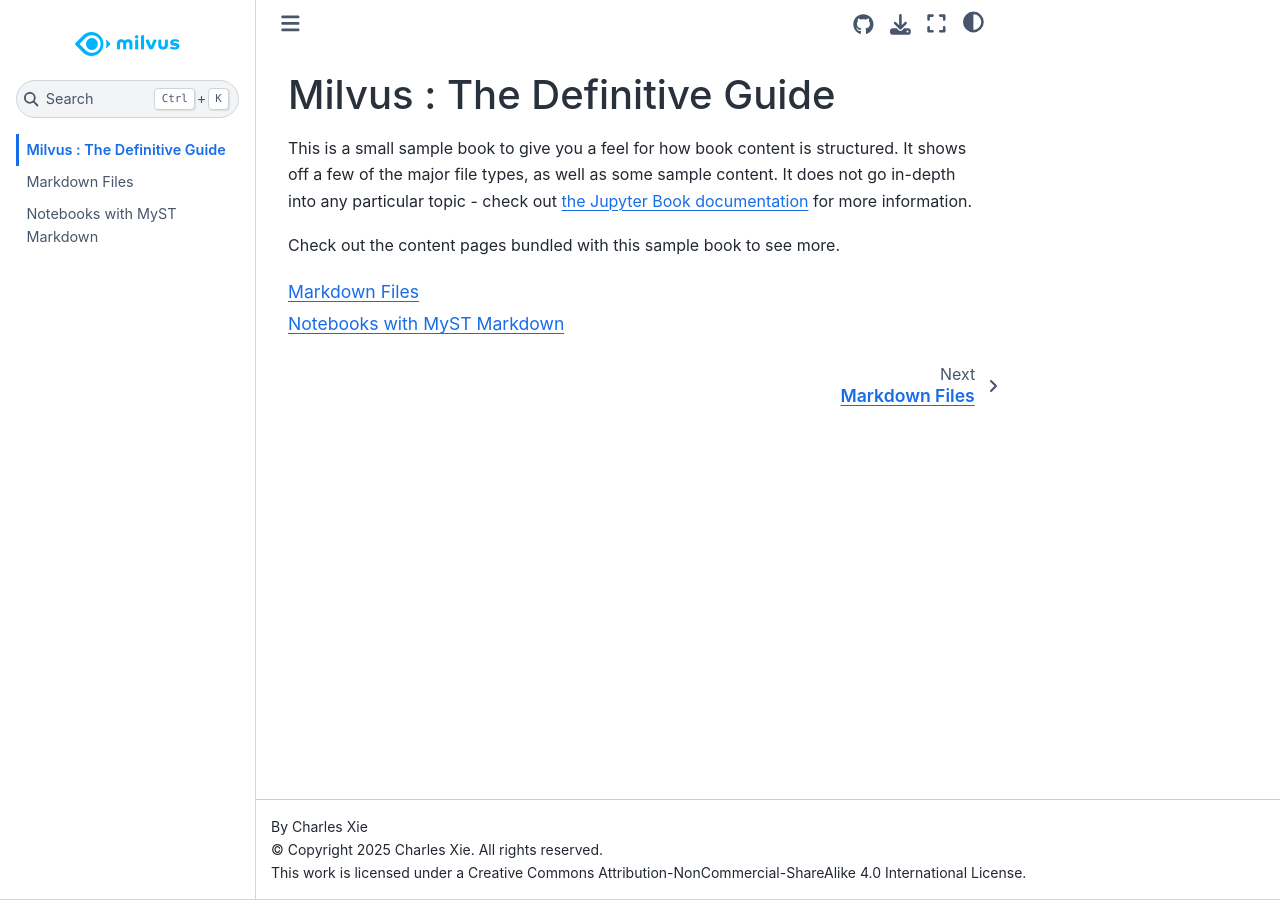
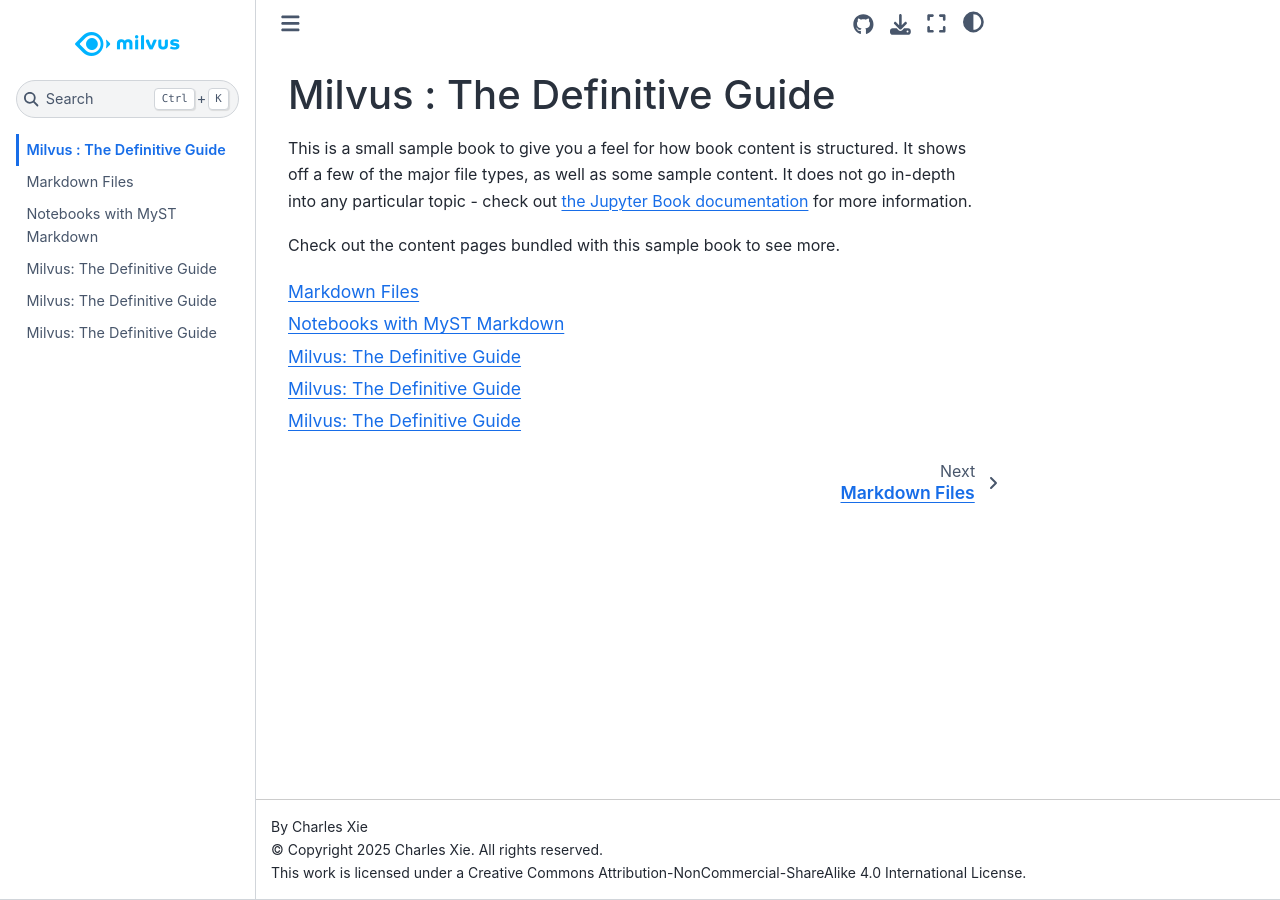
Before and after one commit to cxie/Milvus-The-Definitive-Guide, a Jupyter Book: the page built from index.md, in a window 1280 px wide. Built offline with Jupyter Book 1.0.4 settings and Sphinx 7.4.7 and the Sphinx Book theme 1.1.4, drawn with Linux system fonts in a browser that asks for light colours; pages that are not in the unit, such as notebooks, are missing from menus; part of the change alters nothing that is shown.

Commit message:
add table of contents generated

```diff
--- a/_toc.yml
+++ b/_toc.yml
@@ -7,3 +7,6 @@ chapters:
 - file: contents/markdown
 - file: contents/notebooks
 - file: contents/markdown-notebooks
+- file: contents/o
+- file: contents/g
+- file: contents/a
--- /dev/null
+++ b/contents/a.md
@@ -0,0 +1,207 @@
+# Milvus: The Definitive Guide
+
+Based on my analysis of O'Reilly's definitive guides and the Milvus documentation, here's a comprehensive table of contents for "Milvus: The Definitive Guide":
+
+## Table of Contents
+
+### Foreword
+### Preface
+
+## Part I. Introduction to Vector Databases and Milvus
+
+**1. Meet Milvus**
+- What is a Vector Database?
+- How We Got Here: A Brief History
+- The Evolution of Data Systems
+- Where Traditional Databases Fall Short for AI
+- Enter Milvus
+- Why Milvus?
+- Origin Story and Open Source Journey
+- Getting Started with Milvus
+
+**2. Understanding Vector Search**
+- Vector Embeddings: The Basics
+- Similarity Metrics and Distance Functions
+- The Challenge of High-Dimensional Search
+- Approximate Nearest Neighbor (ANN) Algorithms
+- Vector Indexing Fundamentals
+- From Machine Learning to Vector Search
+
+## Part II. Fundamentals of Milvus
+
+**3. The Architecture of Milvus**
+- Standalone vs Cluster Mode
+- Core Components
+- Data Model
+- Storage Engine
+- Query Processing Engine
+- Coordination Service
+- System Topology
+
+**4. Data Organization in Milvus**
+- Collections and Schemas
+- Fields: Vector and Scalar
+- Partitions
+- Segments
+- Data Types
+- Primary Keys and Vector IDs
+
+**5. Vector Indexes**
+- Index Types Overview
+- FLAT
+- IVF_FLAT
+- IVF_SQ8
+- IVF_PQ
+- HNSW
+- ANNOY
+- RNSG
+- Choosing the Right Index
+- Performance vs Accuracy Tradeoffs
+
+**6. Query Processing**
+- Vector Search Basics
+- Query Expressions
+- Scalar Filtering
+- Hybrid Search
+- Search Parameters
+- Consistency Levels and Guarantees
+
+## Part III. Using Milvus
+
+**7. Installing and Configuring Milvus**
+- System Requirements
+- Installation Methods
+- Docker Deployment
+- Kubernetes Deployment
+- Configuration Parameters
+- Cluster Setup
+
+**8. Getting Started with PyMilvus**
+- Setting Up Python Environment
+- Connecting to a Milvus Instance
+- Creating Collections
+- Inserting Data
+- Basic Searches
+- Managing Your Data
+
+**9. Advanced Querying**
+- Vector Search with Parameters
+- Hybrid (Vector + Scalar) Search
+- Boolean Expressions
+- Range Searches
+- Top-K Results
+- Search with Output Fields
+
+**10. Working with Other Client SDKs**
+- Node.js SDK
+- Go SDK
+- Java SDK
+- RESTful API
+- gRPC API
+
+## Part IV. Advanced Features
+
+**11. Multi-Vector Search**
+- Multiple Vector Fields
+- Fusion Search Methods
+- Handling Multimodal Data
+- Use Cases and Examples
+
+**12. Time Travel and Data Versioning**
+- Understanding Time Travel in Milvus
+- Querying Historical Data
+- Time-based Recovery
+- Implementation Considerations
+
+**13. Dynamic Schema**
+- Adding Fields to Existing Collections
+- Evolving Your Data Model
+- Best Practices for Schema Evolution
+
+**14. Using Milvus with Machine Learning Pipelines**
+- Integrating with Model Training
+- Feature Extraction and Embeddings
+- Real-time Inference
+- MLOps Considerations
+
+**15. Streaming and Real-time Data**
+- Pub/Sub Architecture
+- Real-time Analytics
+- Event-driven Applications
+- Integration with Kafka and Other Message Queues
+
+## Part V. Administration and Operations
+
+**16. Monitoring and Performance Tuning**
+- Key Metrics to Monitor
+- Prometheus and Grafana Setup
+- Performance Optimization
+- Resource Planning
+- Capacity Planning
+
+**17. Scaling Milvus**
+- Horizontal and Vertical Scaling
+- Cluster Expansion
+- Load Balancing
+- Handling Large Datasets
+- Scaling for Read vs Write Workloads
+
+**18. Backup and Recovery**
+- Backup Strategies
+- Data Export and Import
+- Point-in-time Recovery
+- Disaster Recovery Planning
+
+**19. Security and Access Control**
+- Authentication and Authorization
+- Role-Based Access Control
+- Data Encryption
+- Network Security
+- Audit Logging
+
+**20. Deploying Milvus in Production**
+- Production Checklists
+- High Availability Setup
+- Cloud Deployment Considerations
+- On-premises Best Practices
+- Kubernetes Orchestration
+
+## Part VI. Real-world Applications and Best Practices
+
+**21. Building a Recommendation System with Milvus**
+- Architecture Design
+- Data Modeling
+- Performance Considerations
+- End-to-end Implementation
+
+**22. Image and Video Search Applications**
+- Feature Extraction from Visual Data
+- Index Selection for Visual Search
+- Multimodal Search Implementation
+- Case Study: Building an Image Search Engine
+
+**23. Natural Language Processing Applications**
+- Text Embeddings and Semantic Search
+- Question-Answering Systems
+- Document Similarity
+- Hybrid Keyword and Semantic Search
+
+**24. Milvus in Enterprise AI**
+- Integration with Enterprise Systems
+- Scaling to Enterprise Data Volumes
+- Governance and Compliance
+- ROI Considerations
+
+**25. Future Directions**
+- Upcoming Features
+- Research Trends in Vector Databases
+- The Evolving AI Infrastructure Landscape
+- Contributing to Milvus
+
+### Appendix A: Milvus Command-line Tools
+### Appendix B: Configuration Parameters Reference
+### Appendix C: Benchmark Methodology and Results
+### Appendix D: Troubleshooting Common Issues
+### Index
+
+This table of contents follows the pattern of O'Reilly's definitive guides while being tailored specifically to Milvus's unique features and use cases as a vector database for AI applications.
--- /dev/null
+++ b/contents/g.md
@@ -0,0 +1,29 @@
+好的，这是本书的目录结构：
+
+# Milvus: The Definitive Guide
+
+## Part I: Understanding Milvus
+
+### Chapter 1: Introduction to Milvus
+### Chapter 2: Core Concepts and Architecture of Milvus
+### Chapter 3: Getting Started with Milvus
+### Chapter 4: Basic Operations with Milvus
+### Chapter 5: Data Ingestion and Management in Milvus
+### Chapter 6: Mastering Vector Search and Querying
+### Chapter 7: Leveraging Milvus Indexing for Optimal Performance
+### Chapter 8: Advanced Milvus Features and Use Cases
+
+## Part III: Deploying and Managing Milvus
+
+### Chapter 9: Deploying Milvus in Various Environments
+### Chapter 10: Configuring and Tuning Milvus for Production
+### Chapter 11: Monitoring and Maintaining Milvus Clusters
+### Chapter 12: Integrating Milvus with the AI Ecosystem
+
+## Part IV: The Future of Milvus
+
+### Chapter 13: Milvus Roadmap and Community
+### Appendix A: Configuration Reference
+### Appendix B: API Reference (Key Operations)
+### Index
+## Conclusions
--- /dev/null
+++ b/contents/o.md
@@ -0,0 +1,125 @@
+# Milvus: The Definitive Guide
+
+## Part I: Introduction and Fundamentals
+
+### Chapter 1: Introduction to Vector Databases and Milvus
+- The Rise of Vector Databases in AI Applications
+- Key Concepts of Similarity Search and Vector Embeddings
+- What is Milvus?
+- When to Use Milvus
+
+### Chapter 2: Getting Started with Milvus
+- System Requirements and Installation Options
+- Setting Up a Milvus Instance
+- Verifying the Installation
+- Quick Start: Indexing and Searching a Sample Dataset
+
+### Chapter 3: Milvus Core Concepts and Data Model
+- Collections, Partitions, and Schemas
+- Vector Data Types and Distance Metrics
+- Scalar Fields for Metadata Filtering
+- Index Types and Search Parameters Overview
+
+## Part II: Using Milvus for Vector Data Management
+
+### Chapter 4: Data Ingestion and Management
+- Preparing Data and Generating Embeddings
+- Inserting and Upserting Vectors
+- Managing Partitions and Segments
+- Deleting Data and Consistency Considerations
+
+### Chapter 5: Creating and Managing Indexes
+- Indexing Concepts and Trade-offs
+- Choosing Index Types (IVF, HNSW, etc.)
+- Building and Updating Indexes
+- Index Maintenance and Reindexing Strategies
+
+### Chapter 6: Performing Vector Searches and Queries
+- k-NN and Range Search Fundamentals
+- Tuning Search Parameters (e.g., `nprobe`, `ef`)
+- Hybrid Search with Scalar Filters
+- Interpreting Scores and Result Accuracy
+
+### Chapter 7: Integrating Milvus with AI and Data Pipelines
+- SDKs and Interfaces (Python, Java, REST)
+- Batch vs. Streaming Data Ingestion
+- Embedding Generation with AI Models
+- Integration with Spark, Kafka, Flink, etc.
+
+## Part III: Milvus Architecture and Internals
+
+### Chapter 8: Milvus System Architecture Overview
+- Microservices Design Philosophy
+- Access Layer, Coordinator, Worker Nodes
+- Storage and Data Flow for Insert/Search
+- Compute-Storage Separation
+
+### Chapter 9: Vector Data Storage and Persistence
+- Storage Engine Overview
+- Write-Ahead Logging and Checkpointing
+- Segment Files and Compaction
+- Durability and Consistency Mechanisms
+
+### Chapter 10: Indexing and Search Algorithms Under the Hood
+- ANN Search Basics
+- IVF, HNSW, DiskANN and Other Methods
+- Query Execution Pipeline
+- Accuracy vs. Performance Trade-offs
+
+## Part IV: Deploying and Operating Milvus in Production
+
+### Chapter 11: Deploying Milvus in Different Environments
+- Single Node vs. Cluster Modes
+- Hardware Sizing Recommendations
+- Docker and Bare Metal Deployment
+- Starting, Stopping, Scaling Milvus
+
+### Chapter 12: Cloud-Native Deployment with Kubernetes
+- Milvus Operator and Helm Charts
+- Resource Configuration and PVC Setup
+- Scaling and Upgrading on K8s
+- Considerations for Managed Services
+
+### Chapter 13: High Availability and Scalability
+- High Availability Design Patterns
+- Replication and Fault Tolerance
+- Horizontal Scaling with Shards
+- Multi-Tenancy Support
+
+### Chapter 14: Monitoring and Performance Tuning
+- Metrics to Monitor (QPS, Latency, Resource Usage)
+- Prometheus + Grafana Integration
+- Bottleneck Diagnosis
+- Performance Optimization Techniques
+
+### Chapter 15: Security and Backup
+- Authentication and Access Control
+- TLS and Network Security
+- Backup Strategies and Snapshots
+- Disaster Recovery Best Practices
+
+### Chapter 16: Maintenance and Troubleshooting
+- Routine Maintenance Tasks
+- Logs and Diagnostic Tools
+- Common Issues and Fixes
+- Safe Upgrades and Schema Evolution
+
+## Part V: Real-World Use Cases and Applications
+
+### Chapter 17: Recommendation Systems with Milvus
+- Content-Based Recommendation Architecture
+- Generating and Storing Embeddings
+- Real-Time Vector Search for Recommendations
+- Evaluation and Scaling
+
+### Chapter 18: Image Similarity Search and Computer Vision
+- Image Feature Extraction with CNNs/ViTs
+- Large-Scale Indexing and Retrieval
+- Building a Reverse Image Search App
+- Metadata Filters and Re-Ranking
+
+### Chapter 19: Semantic Search with Milvus and LLMs
+- Text Embeddings with BERT/LLMs
+- Milvus in RAG Pipelines for LLMs
+- Document Retrieval and Semantic QA
+- Tuning for Precision and Relevance
```
